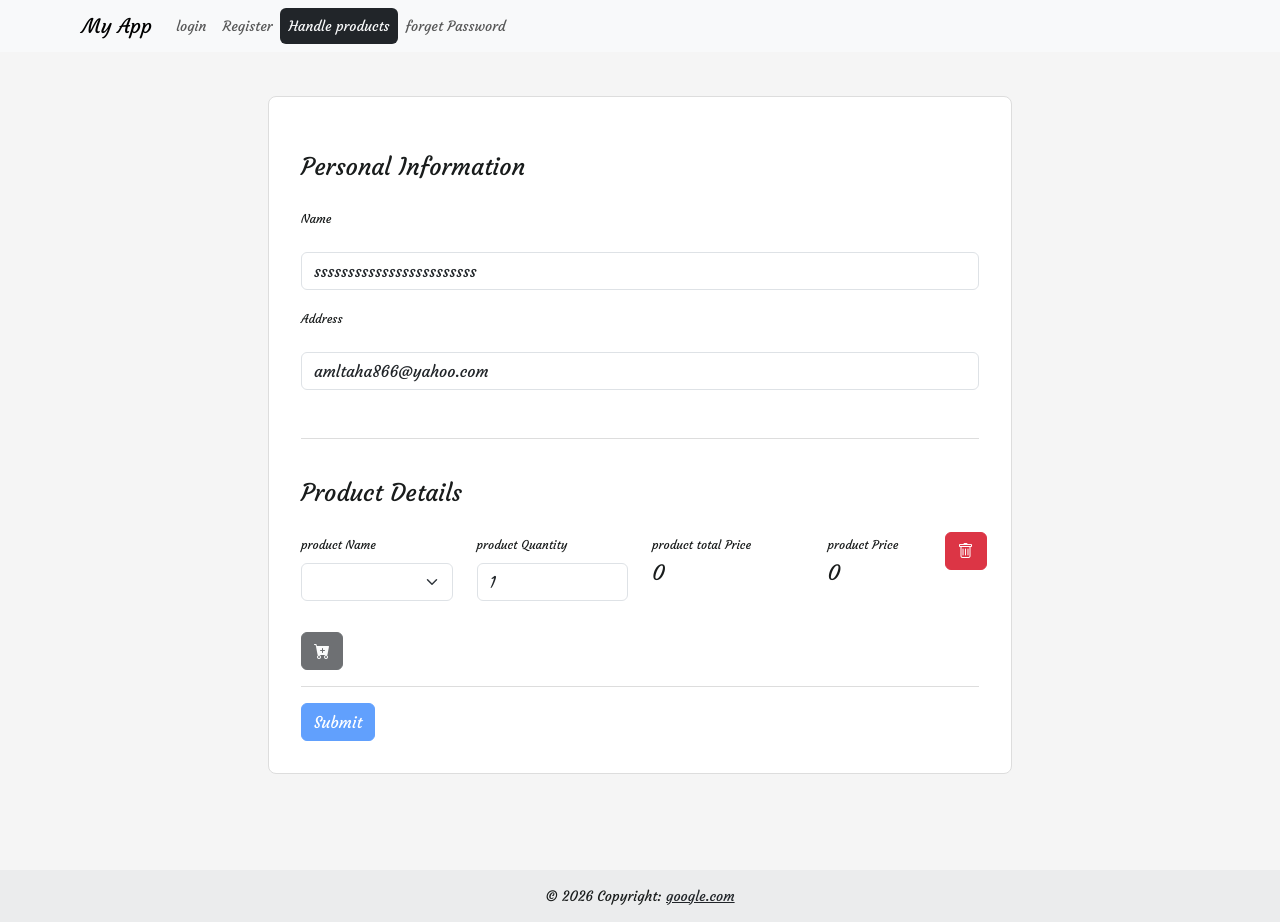
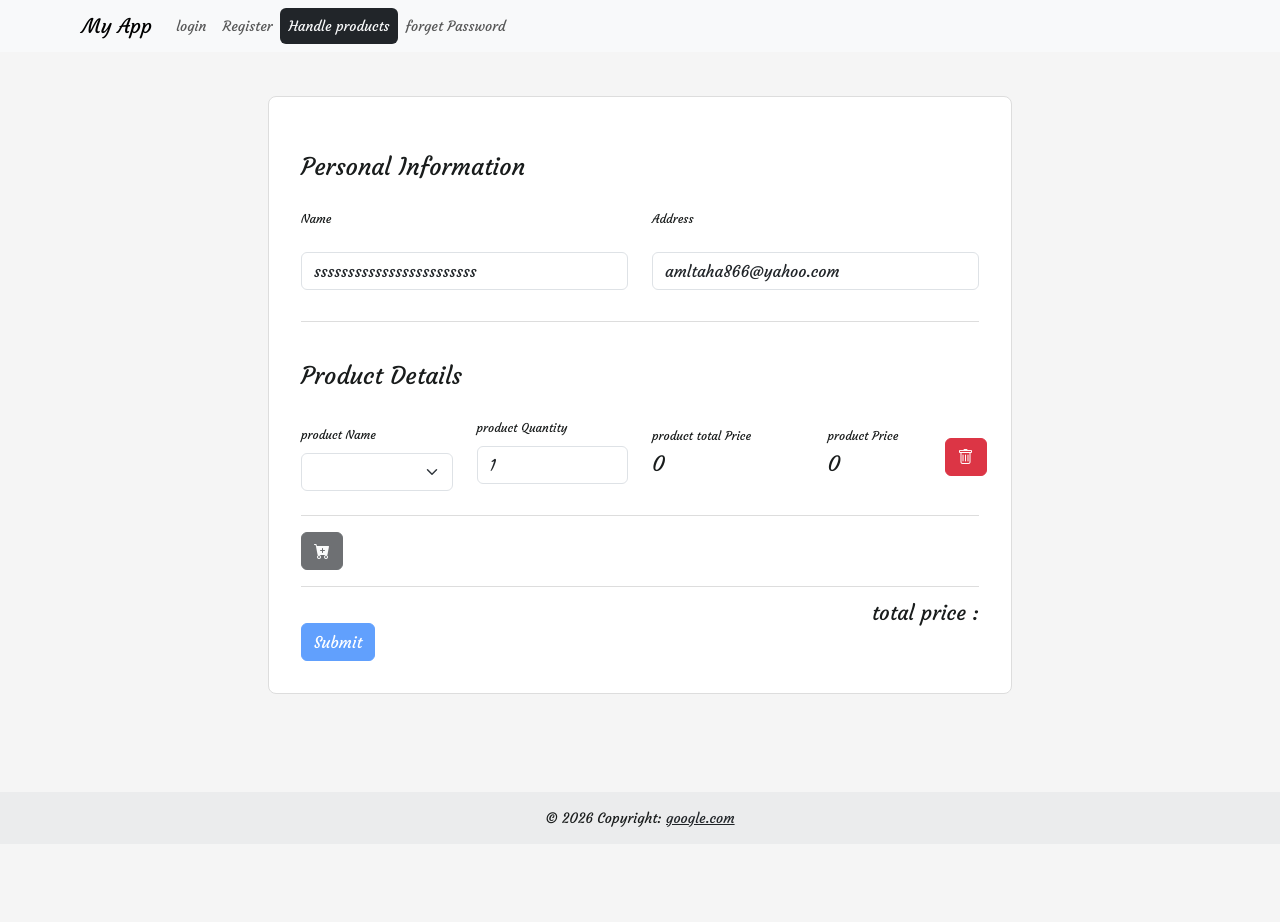
Before and after one commit to hebataha/my-angular-app, an Angular app: page /formGroup in a window 1280 px wide. After the commit the page ends 848 px from the top, so only its background shows below. Built offline with nearby package versions, Linux system fonts and the light colour scheme.

Commit message:
add total row

```diff
--- a/src/app/forms/from-group/from-group.html
+++ b/src/app/forms/from-group/from-group.html
@@ -1,7 +1,8 @@
 <form [formGroup]="form" (ngSubmit)="submit()">
-  <div class="mb-5">
+<div class="">
    <h4 class="my-4 text-capitalize">personal information</h4>
-    <div class="mb-3">
+   <div class="row">
+      <div class="col-12 col-lg-6">
          <label class="form-label">Name</label>
          <input type="email" class="form-control" formControlName="name" />
          @if(form.controls.name.touched &&
@@ -12,7 +13,7 @@
          <p class="text-danger">min length is 4</p>
          }
       </div>
-    <div class="mb-3">
+      <div class="col-12 col-lg-6">
          <label class="form-label">Address</label>
          <input type="text" class="form-control" formControlName="address" />
       </div>
@@ -21,31 +22,28 @@
       <p class="text-danger">field is required</p>
       }
    </div>
+</div>
 <!-- {{form.value | json}} -->
 <hr />
 <div formArrayName="allProducts">
    <div class="">
       <div class="d-flex justify-content-between align-items-center">
          <h4 class="my-4 text-capitalize">product details</h4>
-
       </div>
    </div>
-
    @if (allProducts.controls.length > 1) {
-    <button class="btn btn-danger" (click)="clearAll()" type="button">
-      Delete All
+   <button class="btn btn-danger mb-3" (click)="clearAll()" type="button">
+   <i class="bi bi-shield-fill-x"></i>  clear
    </button>
    } @if (allProducts.controls.length === 0) {
    <h3>please Press Add to ADD products</h3>
    } @for (item of allProducts.controls; track $index; ) {
-
    <div class="my-0">
       <div class="d-flex justify-content-between">
          <!-- <span>#item {{ $index + 1 }}</span> -->
-
       </div>
       <div class="mb-3" [formGroupName]="$index">
-        <div class="row">
+         <div class="row align-items-center">
             <div class="col-12 col-lg-3">
                <label class="form-label">product Name</label>
                <select class="form-select" formControlName="proName">
@@ -79,7 +77,6 @@
                   0) }}
                </p>
             </div>
-
             <div class="col-12 col-lg-2">
                <label class="form-label">product Price</label>
                <!-- <input type="number" class="form-control" formControlName="proPrice" readonly>
@@ -89,18 +86,16 @@
                   {{( form.value.allProducts?.[$index]?.proPrice || 0)  }}
                </p>
             </div>
-
             <div class="col-12 col-lg-1">
                <button class="btn btn-danger" type="button" (click)="delete($index)">
                <i class="bi bi-trash"></i>
                </button>
             </div>
-
          </div>
       </div>
    </div>
+   <hr>
    }
-
    <button
    type="button"
    class="btn btn-dark text-light"
@@ -112,9 +107,10 @@
    <i class="bi bi-cart-plus-fill"></i>
    </button>
 </div>
-
 <hr />
-
+<div class="d-flex flex-row-reverse">
+   total price :
+</div>
 <!-- <div class="mb-5">
    <div class="mb-3">
      <label class="form-label">Notes</label>
--- a/src/app/forms/from-group/from-group.ts
+++ b/src/app/forms/from-group/from-group.ts
@@ -19,16 +19,17 @@ import { Product } from './interface/product';
 export class FromGroup implements OnInit {
   productInfo: Product[] = [];
   selectedValue: string[] = [];
-  // selectedValue2: string = "";
+  totalPrice :[] = [];
+
 
 
   ngOnInit() {
  console.log("selectedValue",this.selectedValue);
     const firstGroup = this.allProducts.at(0);
-    // console.log(firstGroup.get('proQuantity')?.value);
-    // firstGroup.get('proQuantity')?.valueChanges.subscribe(value => {
-    //   value
-    // })
+    console.log(firstGroup.get('proQuantity')?.value);
+    firstGroup.get('proQuantity')?.valueChanges.subscribe(value => {
+      value
+    })
     firstGroup.get('proName')?.valueChanges.subscribe(value => {
       value ? firstGroup.get('proPrice')?.setValue(value.price) : "";
       this.selectedValue.push(value.name);
```
Lines whose indentation alone changed are shown as unchanged.
